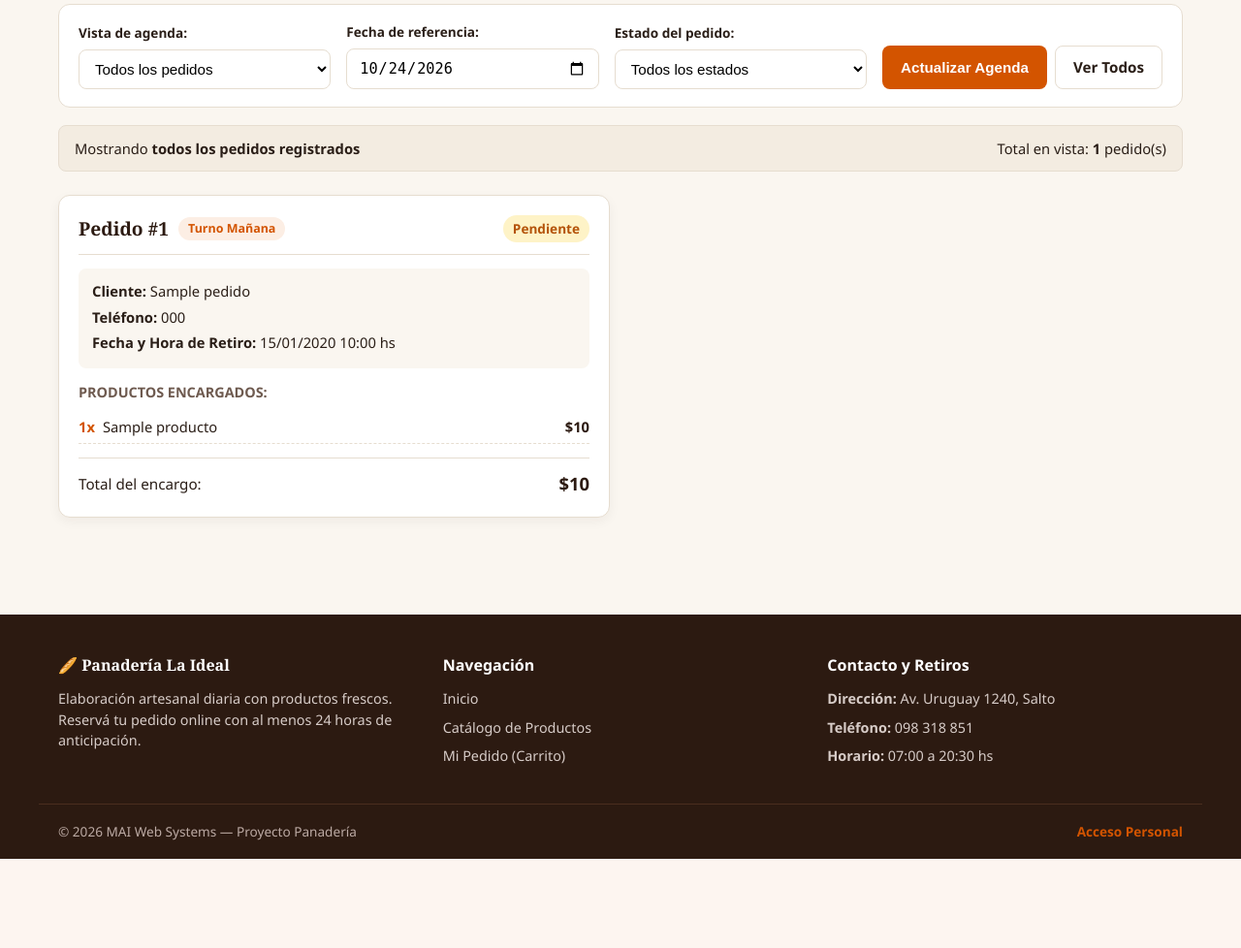
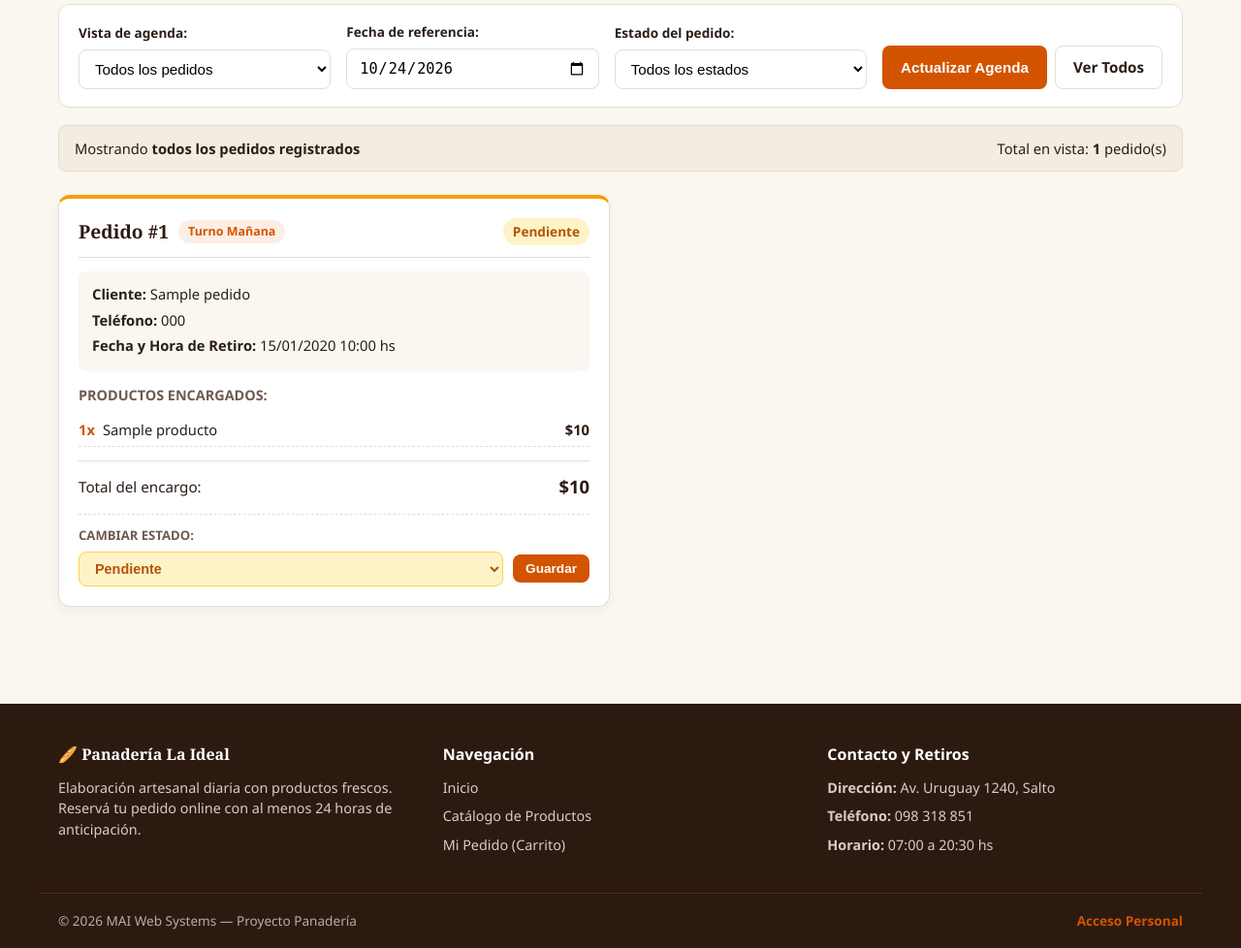
Before and after one commit to maxi1222/MAI-Web-Systems-5222, a PHP site: page /panel/agenda.php?vista=todos in a window 1280 px wide. Shown: the part 194-1172 px from the top of the page at 97% size. Before the commit the page ends 1080 px from the top, so only its background shows below. Run offline with PHP 8.4, Linux system fonts and the light colour scheme; a user stored in the database is signed in; tables that the repository leaves empty hold one stand-in row (values such as "Sample post").

Commit message:
Se agrega selector de estados en tarjetas de agenda y logica JS/CSS para cambio dinamico de color y etiqueta (HU05-T01 y     HU05-T03)

```diff
--- a/assets/css/estilos.css
+++ b/assets/css/estilos.css
@@ -1394,6 +1394,85 @@ button:disabled {
 }
 
 /* ==========================================================================
+   12b. SELECTOR DE ESTADO Y COLORES EN TARJETAS (H.U-05 / HU05-T01 y HU05-T03)
+   ========================================================================== */
+/* Borde superior de cada tarjeta según el estado del pedido */
+.ficha-pedido.ficha-estado-pendiente {
+    border-top: 4px solid #F59E0B;
+}
+
+.ficha-pedido.ficha-estado-preparacion {
+    border-top: 4px solid #3B82F6;
+}
+
+.ficha-pedido.ficha-estado-listo {
+    border-top: 4px solid #10B981;
+}
+
+.ficha-pedido.ficha-estado-entregado {
+    border-top: 4px solid #9CA3AF;
+    opacity: 0.9;
+}
+
+/* Formulario selector de estado dentro de la ficha */
+.form-estado-pedido {
+    margin-top: 14px;
+    padding-top: 12px;
+    border-top: 1px dashed var(--color-borde);
+    display: flex;
+    flex-direction: column;
+    gap: 6px;
+}
+
+.label-estado-pedido {
+    font-size: 0.82rem;
+    font-weight: 700;
+    color: var(--color-texto-suave);
+    text-transform: uppercase;
+}
+
+.controles-estado-pedido {
+    display: flex;
+    gap: 10px;
+    align-items: center;
+}
+
+.select-estado-pedido {
+    flex: 1;
+    padding: 8px 12px;
+    border-radius: 8px;
+    border: 1px solid var(--color-borde);
+    font-size: 0.9rem;
+    font-weight: 600;
+    cursor: pointer;
+    transition: background-color 0.2s ease, color 0.2s ease, border-color 0.2s ease;
+}
+
+.select-estado-pedido.estado-pendiente {
+    background-color: var(--estado-pendiente-bg);
+    color: var(--estado-pendiente-txt);
+    border-color: #FCD34D;
+}
+
+.select-estado-pedido.estado-preparacion {
+    background-color: var(--estado-preparacion-bg);
+    color: var(--estado-preparacion-txt);
+    border-color: #93C5FD;
+}
+
+.select-estado-pedido.estado-listo {
+    background-color: var(--estado-listo-bg);
+    color: var(--estado-listo-txt);
+    border-color: #6EE7B7;
+}
+
+.select-estado-pedido.estado-entregado {
+    background-color: var(--estado-entregado-bg);
+    color: var(--estado-entregado-txt);
+    border-color: #D1D5DB;
+}
+
+/* ==========================================================================
    13. DISEÑO RESPONSIVO (Celulares y Tablets - HU01-T05 y RNF-01)
    ========================================================================== */
 
--- a/assets/js/main.js
+++ b/assets/js/main.js
@@ -179,4 +179,54 @@ document.addEventListener("DOMContentLoaded", function () {
             alert(mensaje);
         }
     }
+
+    // 6. HU05-T03: Reflejar en tiempo real el cambio de color y etiqueta según el estado del pedido en panel/agenda.php
+    var selectoresEstadoPedido = document.querySelectorAll(".select-estado-pedido");
+
+    if (selectoresEstadoPedido.length > 0) {
+        selectoresEstadoPedido.forEach(function (selector) {
+            selector.addEventListener("change", function () {
+                var nuevoEstado = selector.value;
+                var nuevaClase = "estado-pendiente";
+
+                if (nuevoEstado === "En preparación") {
+                    nuevaClase = "estado-preparacion";
+                } else if (nuevoEstado === "Listo") {
+                    nuevaClase = "estado-listo";
+                } else if (nuevoEstado === "Entregado") {
+                    nuevaClase = "estado-entregado";
+                }
+
+                // 1) Actualizar color del propio desplegable <select>
+                selector.classList.remove("estado-pendiente", "estado-preparacion", "estado-listo", "estado-entregado");
+                selector.classList.add(nuevaClase);
+
+                // 2) Buscar la tarjeta (.ficha-pedido) a la que pertenece este selector
+                var fichaPedido = selector.closest(".ficha-pedido");
+                if (fichaPedido) {
+                    // Actualizar borde superior de la tarjeta según el estado
+                    fichaPedido.classList.remove(
+                        "ficha-estado-pendiente",
+                        "ficha-estado-preparacion",
+                        "ficha-estado-listo",
+                        "ficha-estado-entregado"
+                    );
+                    fichaPedido.classList.add("ficha-" + nuevaClase);
+
+                    // 3) Actualizar el texto y color de la etiqueta superior (.etiqueta-estado)
+                    var etiquetaEstado = fichaPedido.querySelector(".etiqueta-estado");
+                    if (etiquetaEstado) {
+                        etiquetaEstado.textContent = nuevoEstado;
+                        etiquetaEstado.classList.remove(
+                            "estado-pendiente",
+                            "estado-preparacion",
+                            "estado-listo",
+                            "estado-entregado"
+                        );
+                        etiquetaEstado.classList.add(nuevaClase);
+                    }
+                }
+            });
+        });
+    }
 });
--- a/panel/agenda.php
+++ b/panel/agenda.php
@@ -174,7 +174,7 @@ require_once '../includes/header_panel.php';
         <div class="agenda-grid">
             <?php foreach ($pedidos_agenda as $ped): ?>
                 <?php
-                // Determinar la clase de color según el estado del pedido
+                // Determinar la clase de color según el estado del pedido (HU05-T03)
                 $clase_estado = "estado-pendiente";
                 if ($ped['estado'] === 'En preparación') {
                     $clase_estado = "estado-preparacion";
@@ -184,7 +184,7 @@ require_once '../includes/header_panel.php';
                     $clase_estado = "estado-entregado";
                 }
                 ?>
-                <article class="ficha-pedido">
+                <article class="ficha-pedido ficha-<?php echo $clase_estado; ?>">
                     <div class="ficha-pedido-cabecera">
                         <div class="ficha-id-grupo">
                             <span class="ficha-id">Pedido #<?php echo (int)$ped['id_pedido']; ?></span>
@@ -222,6 +222,30 @@ require_once '../includes/header_panel.php';
                         <span>Total del encargo:</span>
                         <strong class="ficha-total-monto">$<?php echo (int)$ped['total']; ?></strong>
                     </div>
+
+                    <!-- HU05-T01: Selector interactivo en cada tarjeta con los 4 estados permitidos -->
+                    <form action="acciones/pedido_estado.php" method="POST" class="form-estado-pedido">
+                        <input type="hidden" name="id_pedido" value="<?php echo (int)$ped['id_pedido']; ?>">
+                        <input type="hidden" name="vista_actual" value="<?php echo htmlspecialchars($vista, ENT_QUOTES, 'UTF-8'); ?>">
+                        <input type="hidden" name="fecha_actual" value="<?php echo htmlspecialchars($fecha_base, ENT_QUOTES, 'UTF-8'); ?>">
+
+                        <label for="select_estado_<?php echo (int)$ped['id_pedido']; ?>" class="label-estado-pedido">
+                            Cambiar estado:
+                        </label>
+                        <div class="controles-estado-pedido">
+                            <select
+                                id="select_estado_<?php echo (int)$ped['id_pedido']; ?>"
+                                name="estado"
+                                class="select-estado-pedido <?php echo $clase_estado; ?>"
+                            >
+                                <option value="Pendiente" <?php echo ($ped['estado'] === 'Pendiente') ? 'selected' : ''; ?>>Pendiente</option>
+                                <option value="En preparación" <?php echo ($ped['estado'] === 'En preparación') ? 'selected' : ''; ?>>En preparación</option>
+                                <option value="Listo" <?php echo ($ped['estado'] === 'Listo') ? 'selected' : ''; ?>>Listo</option>
+                                <option value="Entregado" <?php echo ($ped['estado'] === 'Entregado') ? 'selected' : ''; ?>>Entregado</option>
+                            </select>
+                            <button type="submit" class="btn btn-primario btn-pequeno">Guardar</button>
+                        </div>
+                    </form>
                 </article>
             <?php endforeach; ?>
         </div>
```
